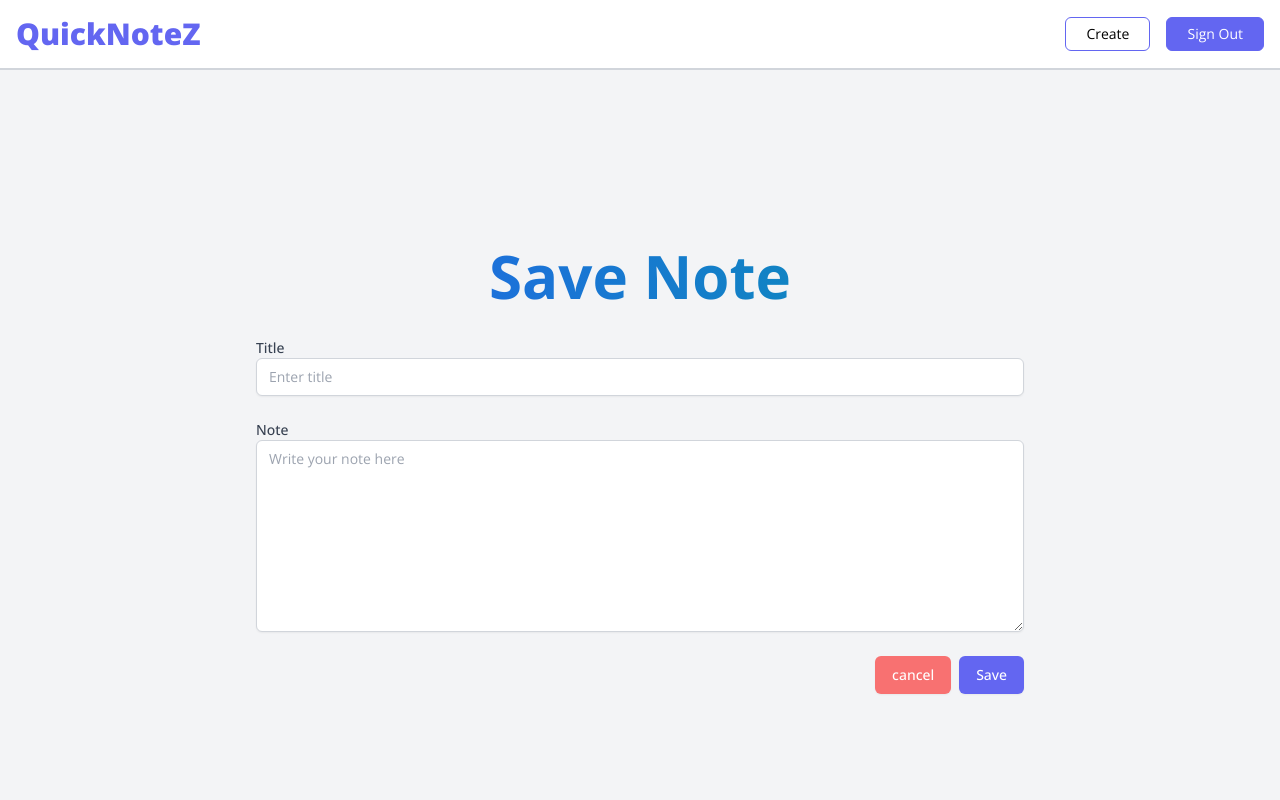
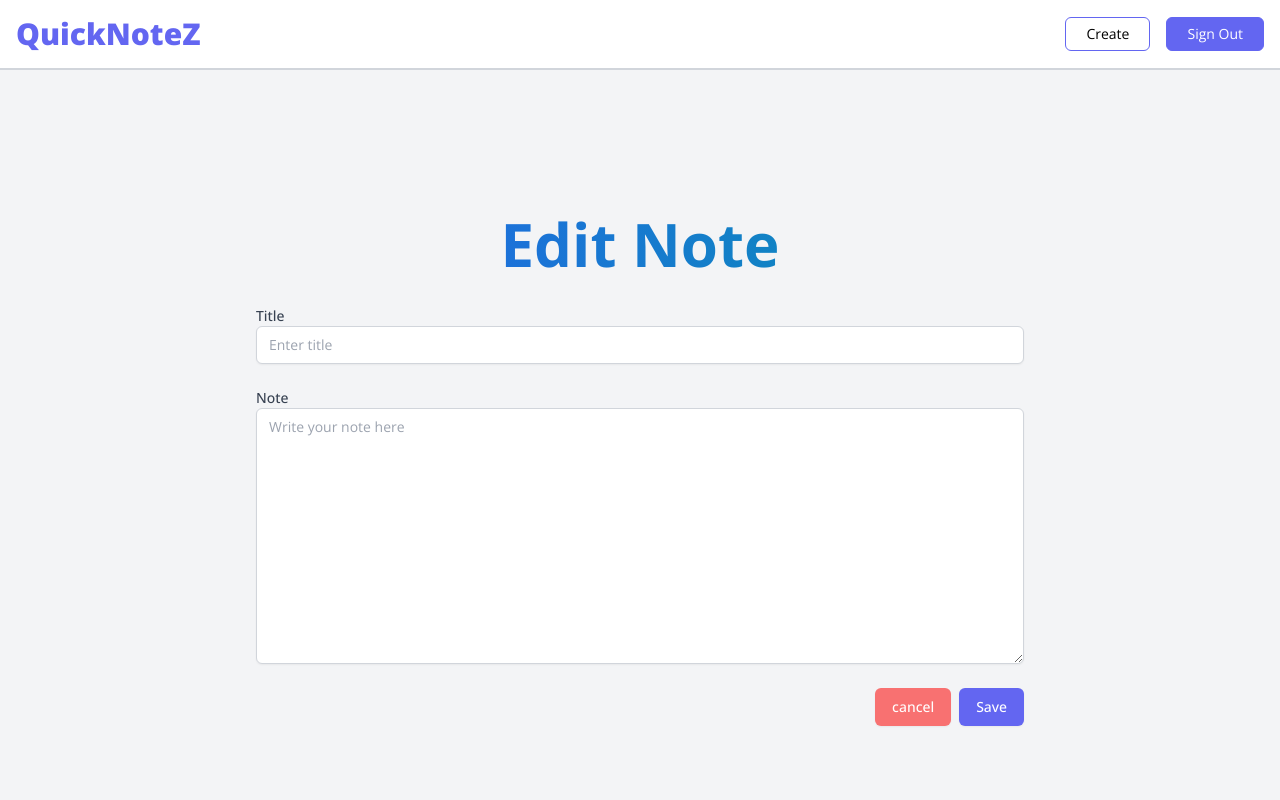
Before and after one commit to YasithaRDK/Notes-Managing-NextJS-App, a Next.js app: page /notes/edit-note in a window 1280 px wide. Shown: the top 800 px of the page. Built offline with nearby package versions, Linux system fonts and the light colour scheme; no server answers; sample sign-in values are in the browser's storage.

Commit message:
changes in edit page and form

```diff
--- a/app/notes/edit-note/page.jsx
+++ b/app/notes/edit-note/page.jsx
@@ -109,7 +109,7 @@ const EditNotePage = () => {
         error={error}
         onChange={InputChange}
         onSubmit={handleSubmit}
-        name="Save"
+        name="Edit"
       />
     </div>
   );
--- a/components/Form.jsx
+++ b/components/Form.jsx
@@ -29,7 +29,7 @@ const Form = ({ formData, onChange, onSubmit, name, error }) => {
             </label>
             <textarea
               id="note"
-              className="h-48 authFormInput"
+              className="h-64 authFormInput"
               placeholder="Write your note here"
               value={formData.note}
               onChange={onChange}
@@ -45,7 +45,7 @@ const Form = ({ formData, onChange, onSubmit, name, error }) => {
               cancel
             </Link>
             <button type="submit" className="noteSubmitBtn">
-              {name}
+              {name === "Create" ? name : "Save"}
             </button>
           </div>
         </form>
```
